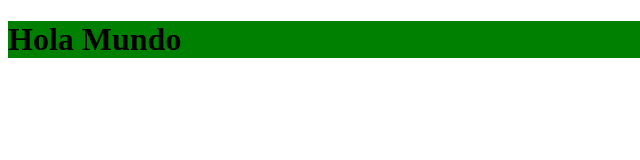
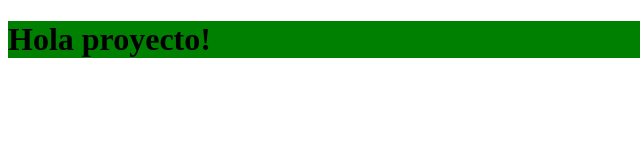
Before and after one commit to badbananah/prueba_javascript, a plain HTML site: page index.html in a window 1280 px wide. Shown: the full height of the page, 0-640 px from the left. Drawn offline with Linux system fonts and the light colour scheme.

Commit message:
Cambiando titulo de proyecto

```diff
--- a/index.html
+++ b/index.html
@@ -8,6 +8,6 @@
     <link rel="script" href="./js/script.js">
 </head>
 <body>
-    <h1>Hola Mundo</h1>
+    <h1>Hola proyecto!</h1>
 </body>
 </html>
```
Also changed, not shown: 3 other files.
